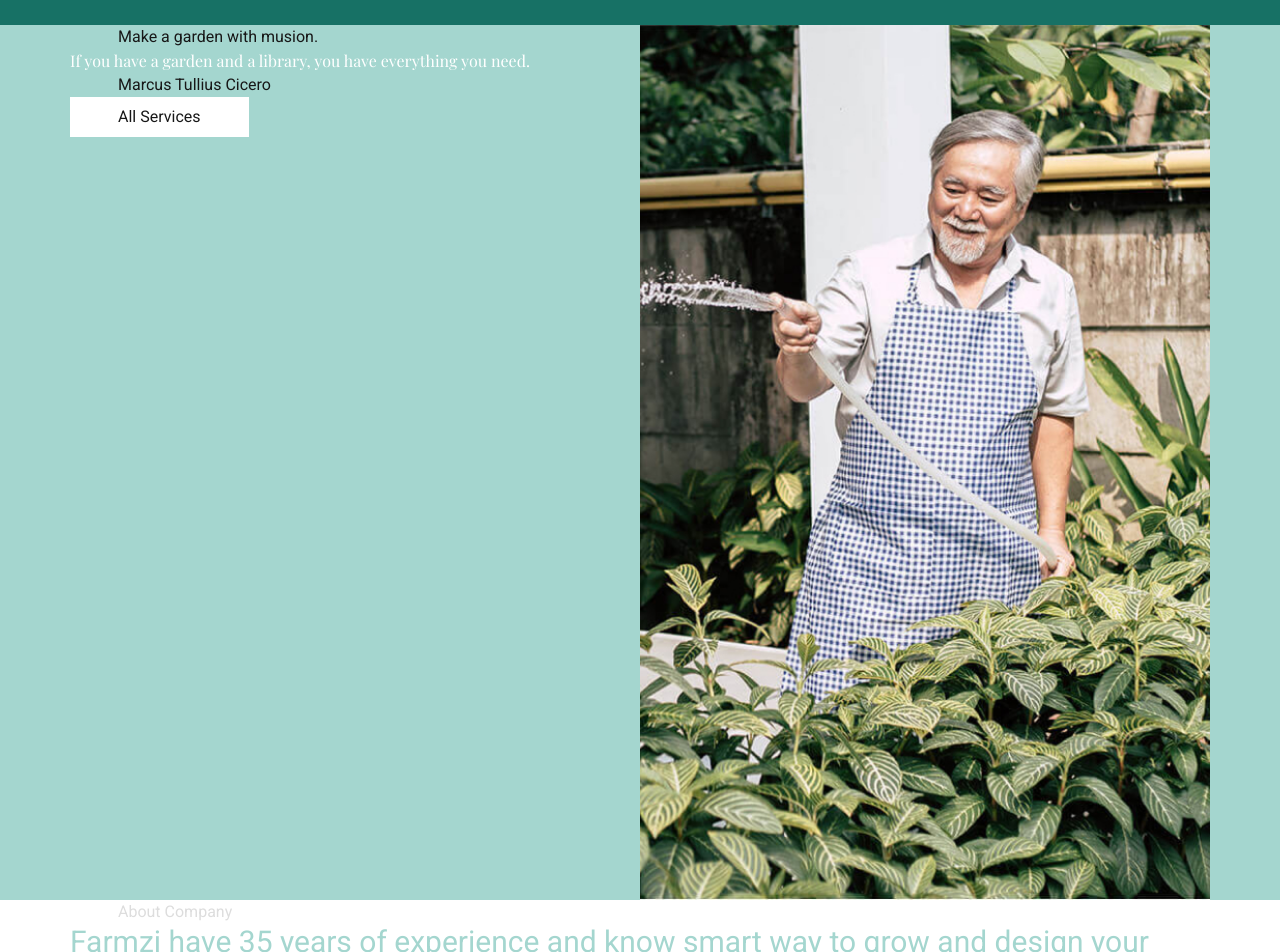
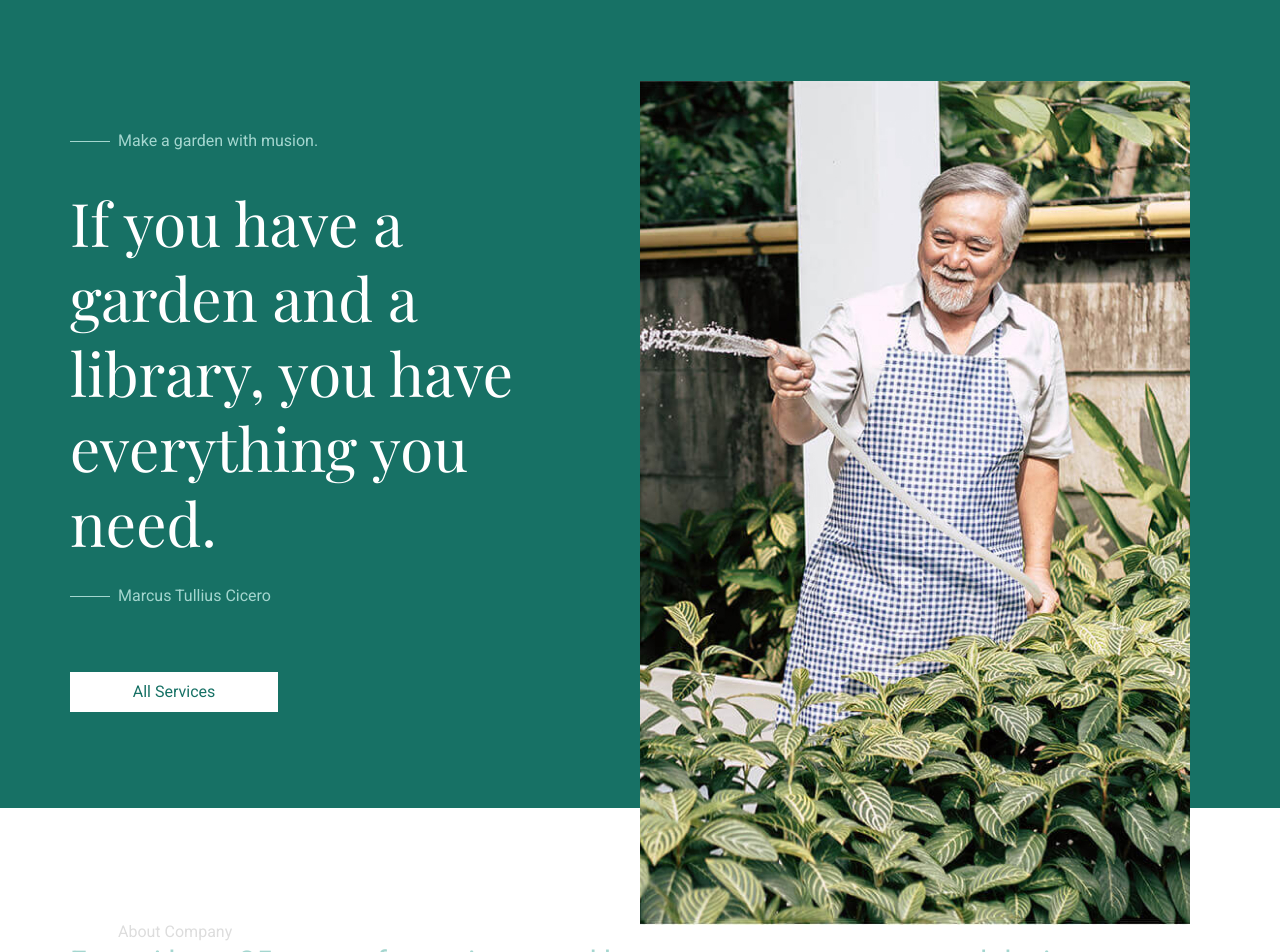
Before and after one commit to theCapnCoder/1_low_farmzi, a Next.js app: page / in a window 1280 px wide. Shown: the part 80-1032 px from the top of the page. Built offline with nearby package versions, Linux system fonts and the light colour scheme.

Commit message:
fix: main markUp

```diff
--- a/src/app/_components/line-text.tsx
+++ b/src/app/_components/line-text.tsx
@@ -2,14 +2,36 @@ import clsx from "clsx";
 import { PropsWithChildren } from "react";
 
 type Props = PropsWithChildren<{
+  gray?: boolean;
+  green?: boolean;
   className?: string;
   lineClassName?: string;
 }>;
 
-export const LineText: React.FC<Props> = ({ children, className, lineClassName }) => {
+export const LineText: React.FC<Props> = ({
+  children,
+  gray,
+  green,
+  className,
+  lineClassName,
+}) => {
   return (
-    <div className={clsx("grid grid-cols-[2.5rem_1fr] items-center gap-2", className)}>
-      <div className={clsx("h-[0.0625rem] w-10 bg-white_light", lineClassName)}></div>
+    <div
+      className={clsx(
+        "grid grid-cols-[2.5rem_1fr] items-center gap-2",
+        className,
+      )}
+    >
+      <div
+        className={clsx(
+          "h-[0.0625rem] w-10",
+          {
+            "bg-gray_dark": gray,
+            "bg-green_light": green,
+          },
+          lineClassName,
+        )}
+      ></div>
       {children}
     </div>
   );
--- a/src/app/_containers/header.tsx
+++ b/src/app/_containers/header.tsx
@@ -18,7 +18,7 @@ export default function Header() {
       <ul
         className={clsx(
           "flex w-full max-w-sm justify-between mr-20",
-          "text-green_light",
+          "text-green_light text-[0.938rem]",
         )}
       >
         {links.map((link) => (
--- a/src/app/_containers/main.tsx
+++ b/src/app/_containers/main.tsx
@@ -7,27 +7,27 @@ import { Container } from "../_components/container";
 
 export default function Main() {
   return (
-    <section className="bg-green_light">
+    <section className="bg-green_dark pt-14 pb-24 mb-28 relative">
       <Container>
         <div className={clsx("grid grid-cols-[1fr_1fr]")}>
-          <div>
-            <LineText>
-              <h4 className="text-white_light">Make a garden with musion.</h4>
+          <div className="pt-12">
+            <LineText green className="mb-8">
+              <h4 className="text-green_light">Make a garden with musion.</h4>
             </LineText>
 
-            <h2 className="text-white font-playfair_display">
+            <h2 className="mb-6 max-w-md font-playfair_display text-6xl leading-tight text-white">
               If you have a garden and a library, you have everything you need.
             </h2>
 
-            <LineText>
-              <h4 className="text-white_light">Marcus Tullius Cicero</h4>
+            <LineText green className="mb-16">
+              <h4 className="text-green_light">Marcus Tullius Cicero</h4>
             </LineText>
 
-            <Button>All Services</Button>
+            <Button className="text-green_dark w-full max-w-52">All Services</Button>
           </div>
 
           <div>
-            <Image src={Man} alt="man" className="w-full object-cover " />
+            <Image src={Man} alt="man" className="absolute object-cover" />
           </div>
         </div>
       </Container>
```
